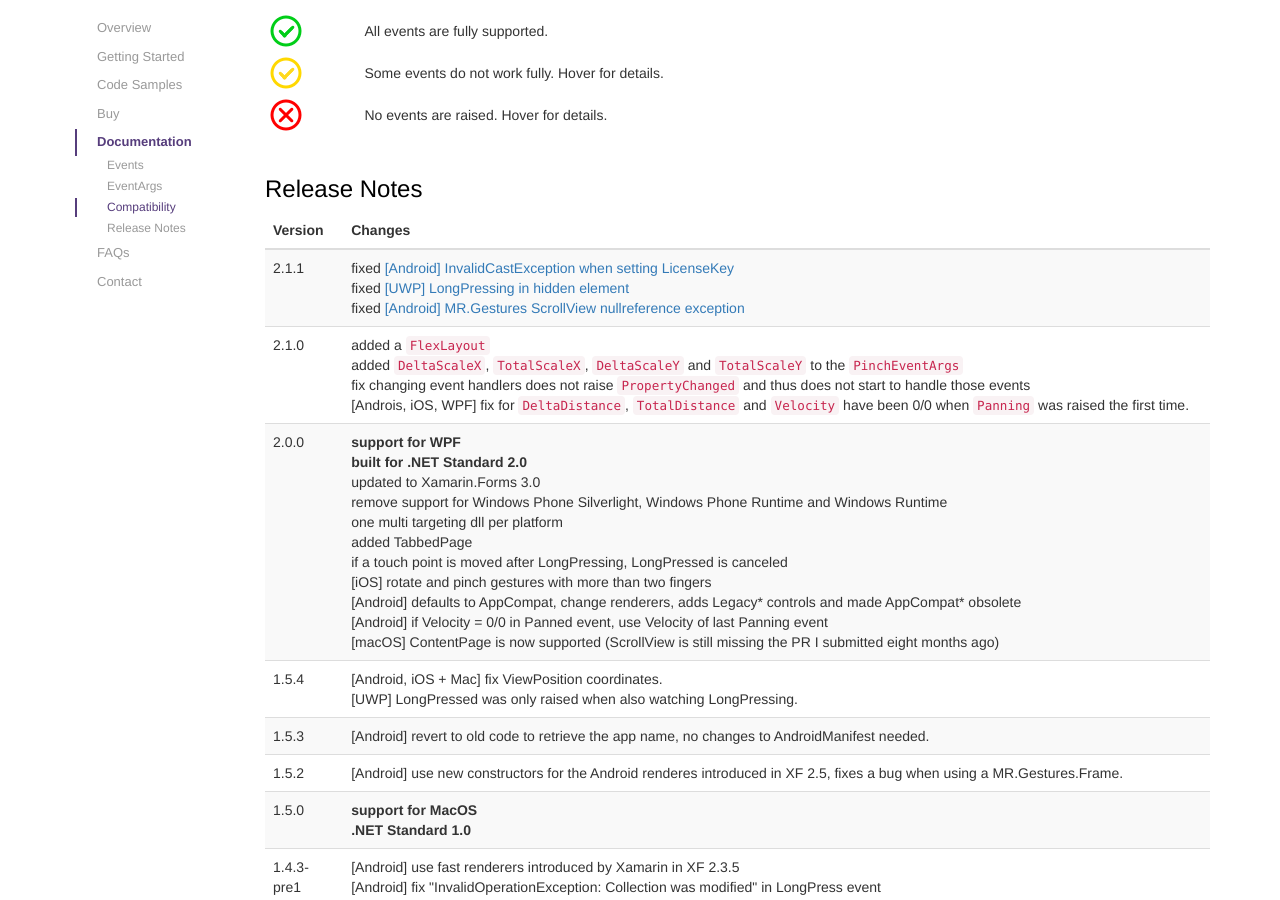
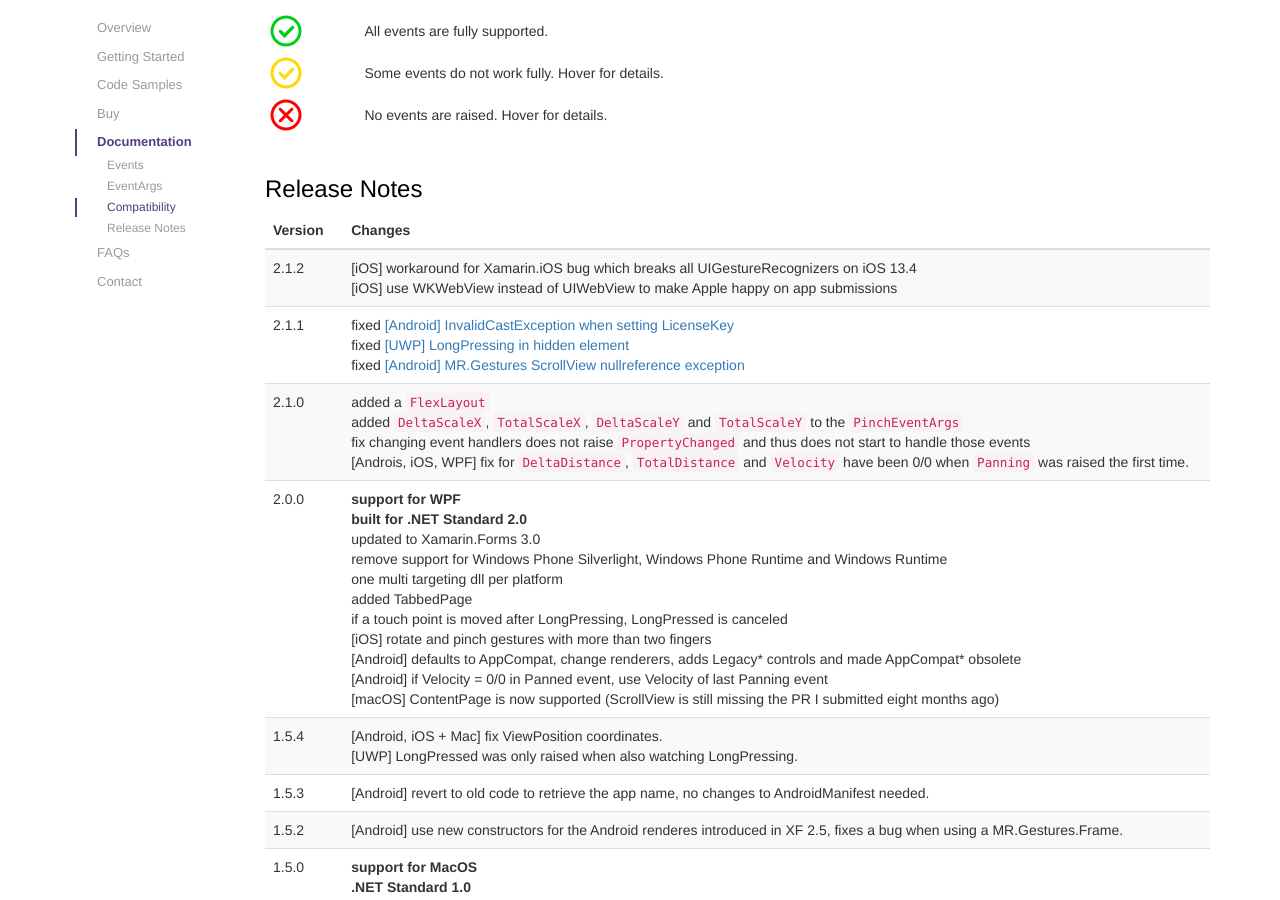
Before and after one commit to MichaelRumpler/GestureSample, a Jekyll site: the page built from index.md, in a window 1280 px wide and 900 px high, scrolled down 6597 px. Built offline with Jekyll 4.4.1, drawn with Linux system fonts in a browser that asks for light colours.

Commit message:
release 2.1.2

```diff
--- a/parts/5_3_Doc_ReleaseNotes.html
+++ b/parts/5_3_Doc_ReleaseNotes.html
@@ -9,6 +9,13 @@
             </tr>
         </thead>
         <tbody>
+            <tr>
+                <td>2.1.2</td>
+                <td>
+                    [iOS] workaround for Xamarin.iOS bug which breaks all UIGestureRecognizers on iOS 13.4<br />
+                    [iOS] use WKWebView instead of UIWebView to make Apple happy on app submissions<br />
+                </td>
+            </tr>
             <tr>
                 <td>2.1.1</td>
                 <td>
```
